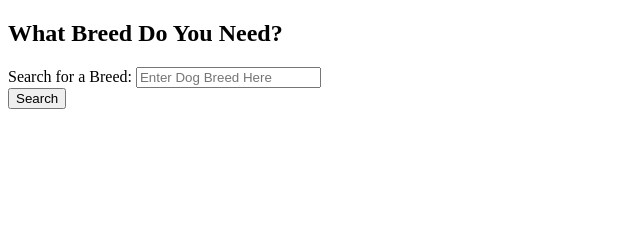
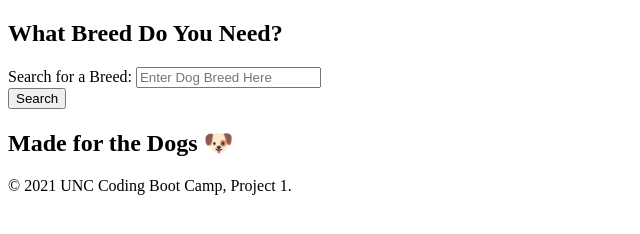
Before and after one commit to austingilmora/pet-adoption, a plain HTML site: page index.html in a window 1280 px wide. Shown: the part 60-294 px from the top of the page, without its empty margins (0-640 px from the left). Drawn offline with Linux system fonts and the light colour scheme.

Commit message:
added a footer & finished initial html

```diff
--- a/index.html
+++ b/index.html
@@ -49,7 +49,12 @@
 
 <!-- Footer -->
 
-
+<div class="footer">
+  <h2>Made for the Dogs &#128054;</h2>
+  <p>
+      &copy; 2021 UNC Coding Boot Camp, Project 1.
+  </p>
+</div>
 
 <script src="./assets/js/script.js"></script>
 </body>
```
